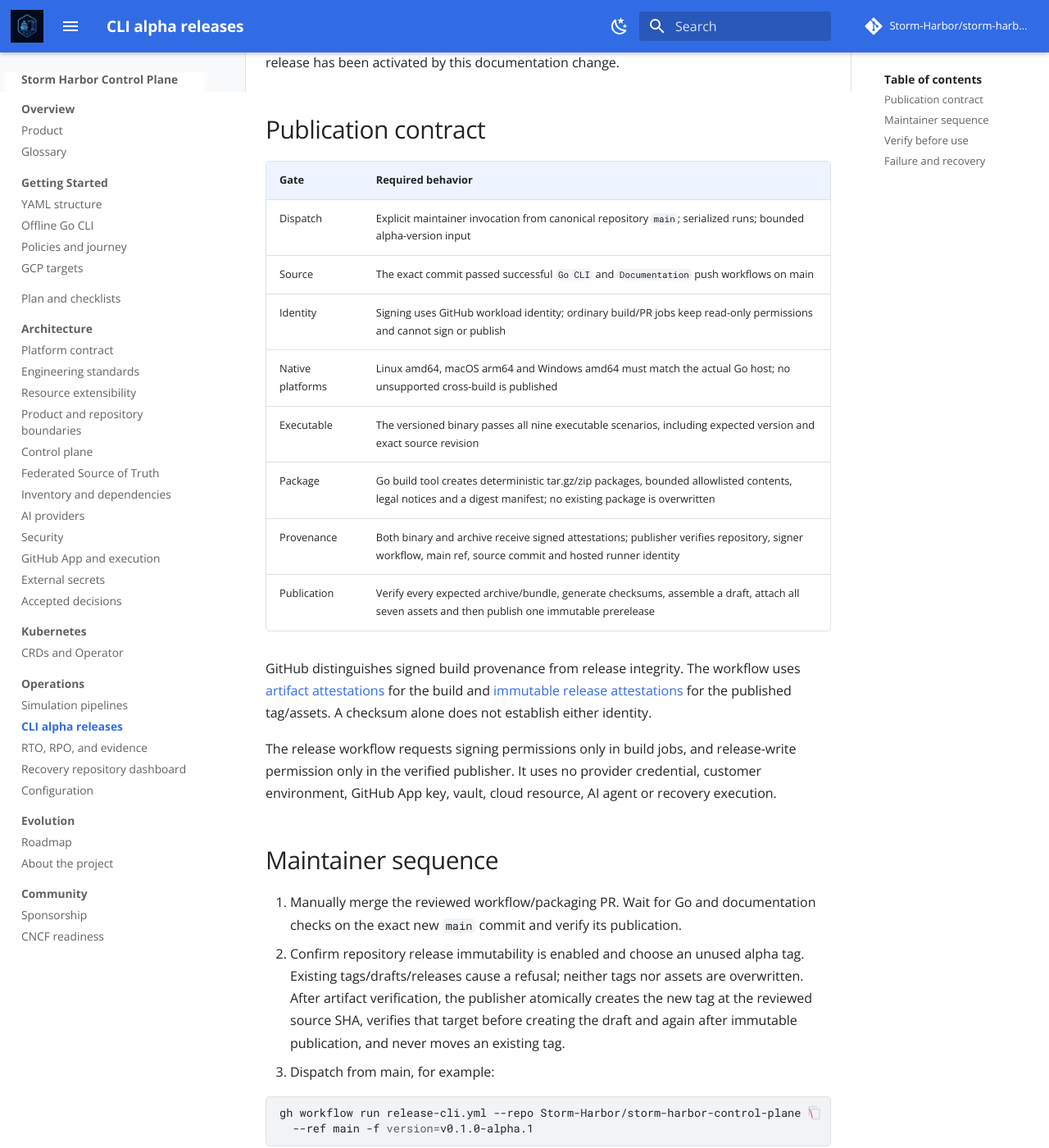
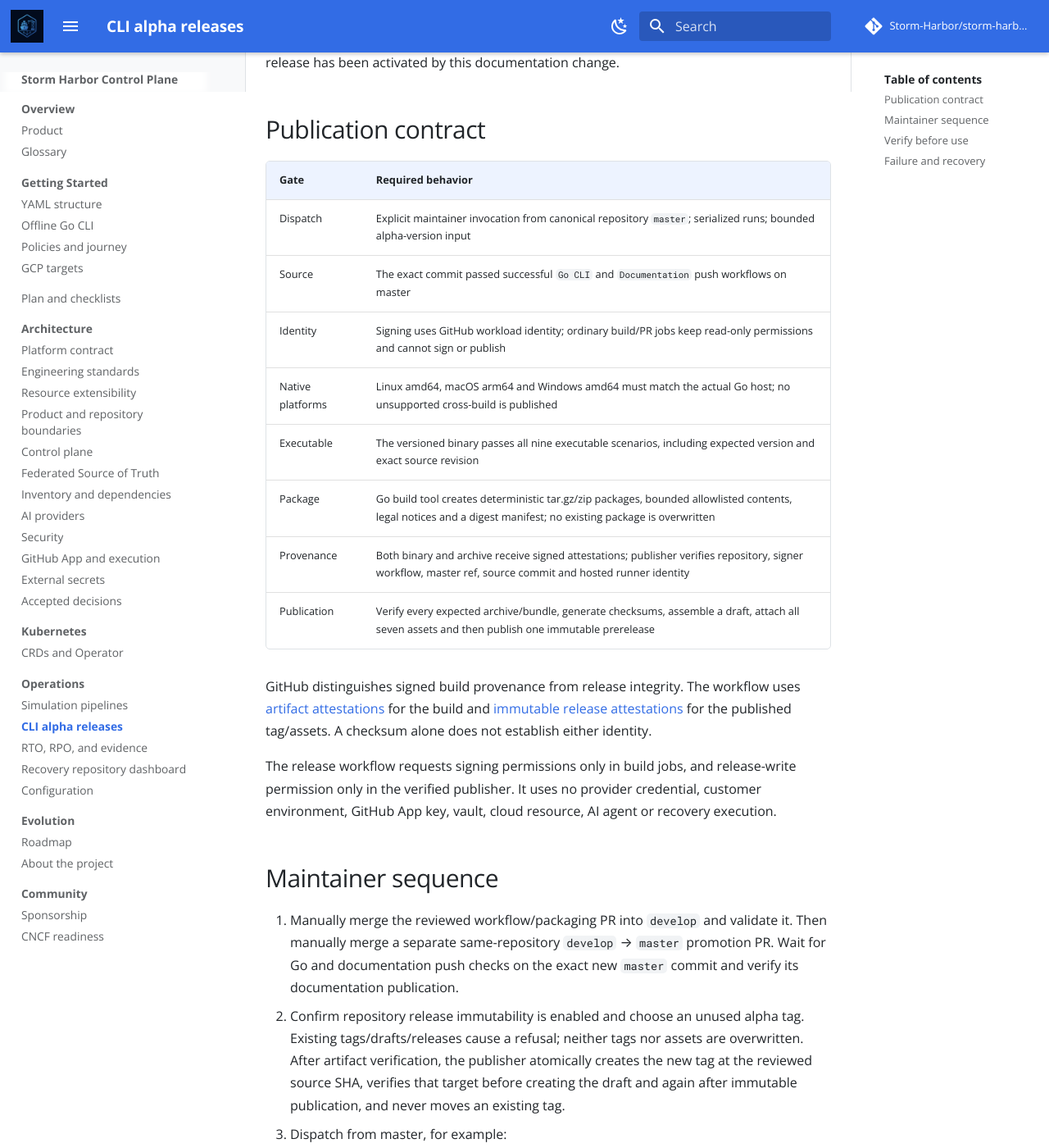
Before and after one commit to Storm-Harbor/storm-harbor-control-plane, an MkDocs documentation site: the page built from docs/operations/releases.md, in a window 1280 px wide and 1400 px high, scrolled down 377 px. Shown: the whole window at 82% size. Built offline with MkDocs 1.6.1 and Material for MkDocs 9.7.7, drawn with Linux system fonts in a browser that asks for light colours; comment, search, counter and statistics services are not loaded; some of the changed text lies outside the part shown.

Commit message:
ci: enforce governed develop and master delivery

````diff
--- a/docs/operations/releases.md
+++ b/docs/operations/releases.md
@@ -2,19 +2,19 @@
 
 The source CLI is merged and has passed native Linux, macOS and Windows acceptance. An installable binary requires a separate immutable release, checksums and verified signed build provenance. Consult the [published releases](https://github.com/Storm-Harbor/storm-harbor-control-plane/releases) for actual availability; a source merge, candidate CI artifact or this runbook is not evidence that a binary version has been published.
 
-The manual `Release CLI alpha` workflow is prepared in the owning [CLI delivery #14](https://github.com/Storm-Harbor/storm-harbor-control-plane/issues/14). Its workflow changes require the user's manual PR merge before dispatch from `main`. No release has been activated by this documentation change.
+The manual `Release CLI alpha` workflow is prepared in the owning [CLI delivery #14](https://github.com/Storm-Harbor/storm-harbor-control-plane/issues/14). Its workflow changes require the user's manual PR merge before dispatch from `master`. No release has been activated by this documentation change.
 
 ## Publication contract
 
 | Gate | Required behavior |
 | --- | --- |
-| Dispatch | Explicit maintainer invocation from canonical repository `main`; serialized runs; bounded alpha-version input |
-| Source | The exact commit passed successful `Go CLI` and `Documentation` push workflows on main |
+| Dispatch | Explicit maintainer invocation from canonical repository `master`; serialized runs; bounded alpha-version input |
+| Source | The exact commit passed successful `Go CLI` and `Documentation` push workflows on master |
 | Identity | Signing uses GitHub workload identity; ordinary build/PR jobs keep read-only permissions and cannot sign or publish |
 | Native platforms | Linux amd64, macOS arm64 and Windows amd64 must match the actual Go host; no unsupported cross-build is published |
 | Executable | The versioned binary passes all nine executable scenarios, including expected version and exact source revision |
 | Package | Go build tool creates deterministic tar.gz/zip packages, bounded allowlisted contents, legal notices and a digest manifest; no existing package is overwritten |
-| Provenance | Both binary and archive receive signed attestations; publisher verifies repository, signer workflow, main ref, source commit and hosted runner identity |
+| Provenance | Both binary and archive receive signed attestations; publisher verifies repository, signer workflow, master ref, source commit and hosted runner identity |
 | Publication | Verify every expected archive/bundle, generate checksums, assemble a draft, attach all seven assets and then publish one immutable prerelease |
 
 GitHub distinguishes signed build provenance from release integrity. The workflow uses [artifact attestations](https://docs.github.com/en/actions/how-tos/secure-your-work/use-artifact-attestations/use-artifact-attestations) for the build and [immutable release attestations](https://docs.github.com/en/code-security/concepts/supply-chain-security/immutable-releases) for the published tag/assets. A checksum alone does not establish either identity.
@@ -23,13 +23,13 @@ The release workflow requests signing permissions only in build jobs, and releas
 
 ## Maintainer sequence
 
-1. Manually merge the reviewed workflow/packaging PR. Wait for Go and documentation checks on the exact new `main` commit and verify its publication.
+1. Manually merge the reviewed workflow/packaging PR into `develop` and validate it. Then manually merge a separate same-repository `develop` → `master` promotion PR. Wait for Go and documentation push checks on the exact new `master` commit and verify its documentation publication.
 2. Confirm repository release immutability is enabled and choose an unused alpha tag. Existing tags/drafts/releases cause a refusal; neither tags nor assets are overwritten. After artifact verification, the publisher atomically creates the new tag at the reviewed source SHA, verifies that target before creating the draft and again after immutable publication, and never moves an existing tag.
-3. Dispatch from main, for example:
+3. Dispatch from master, for example:
 
    ```sh
    gh workflow run release-cli.yml --repo Storm-Harbor/storm-harbor-control-plane \
-     --ref main -f version=v0.1.0-alpha.1
+     --ref master -f version=v0.1.0-alpha.1
    ```
 
 4. Inspect the completed workflow, native binary acceptance, attestation verification, published immutable flag and exact release/source commit. A skipped, failed or partially completed job is not a released version.
@@ -55,7 +55,7 @@ sha256sum --ignore-missing --check SHA256SUMS
 SOURCE_REVISION="$(gh api "repos/$REPO/releases/tags/$VERSION" --jq .target_commitish)"
 gh attestation verify "$ARCHIVE" --repo "$REPO" --bundle "$BUNDLE" \
   --signer-workflow "$REPO/.github/workflows/release-cli.yml" \
-  --source-ref refs/heads/main --source-digest "$SOURCE_REVISION" \
+  --source-ref refs/heads/master --source-digest "$SOURCE_REVISION" \
   --deny-self-hosted-runners
 
 mkdir "storm-$VERSION"
````
Also changed, not shown: AGENTS.md (+3 -3 lines), 5 other files.
